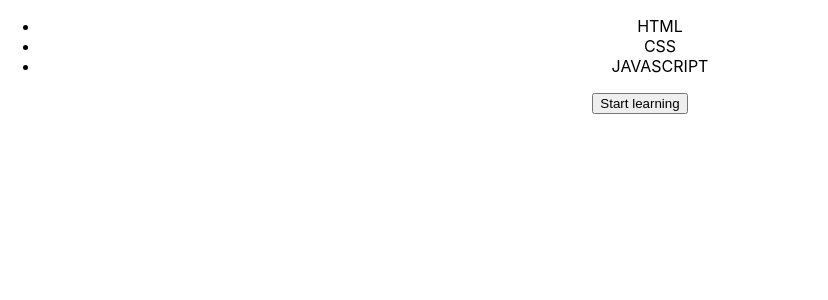
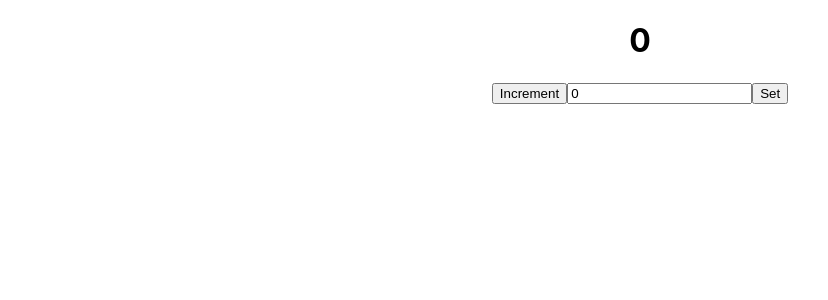
Before and after one commit to wdbsa/learning-testing, a React (Create React App) app: page / in a window 1280 px wide. Shown: the top 300 px of the page, without its empty margins (0-828 px from the left). Built offline with nearby package versions, Linux system fonts and the light colour scheme.

Commit message:
user interface testing

```diff
--- a/package.json
+++ b/package.json
@@ -5,7 +5,7 @@
   "dependencies": {
     "@testing-library/jest-dom": "^5.16.5",
     "@testing-library/react": "^13.4.0",
-    "@testing-library/user-event": "^13.5.0",
+    "@testing-library/user-event": "^14.4.3",
     "@types/jest": "^27.5.2",
     "@types/node": "^16.18.3",
     "@types/react": "^18.0.24",
--- a/src/App.tsx
+++ b/src/App.tsx
@@ -1,6 +1,7 @@
 import React from 'react';
 import './App.css';
 import Application from './application/application';
+import Counter from './counter/counter';
 import Skills from './skills/skills';
 import { SkillProps } from './skills/skills.types';
 
@@ -12,9 +13,10 @@
 
   return (
     <div className="App">
-      {/* <Application /> */}
+       {/* <Application />
+      <Skills skills={strArr.skills}/> */}
 
-      <Skills skills={strArr.skills}/>
+      <Counter />
     </div>
   );
 }
--- /dev/null
+++ b/src/counter/counter.tsx
@@ -0,0 +1,19 @@
+import { useState } from "react";
+
+const Counter = () => {
+    const [count, setCount] = useState(0);
+    const [amount, setAmount] = useState(0);
+
+    return (
+        <>
+            <div>
+                <h1>{count}</h1>
+                <button onClick={() => setCount(count + 1)}>Increment</button>
+                <input type="number" name="amount" value={amount} onChange={(e) => setAmount(parseInt(e.target.value))} />
+                <button onClick={() => setCount(amount)}>Set</button>
+            </div>
+        </>
+     );
+}
+
+export default Counter;
```
Also changed, not shown: 2 other files (tests, documents, lock files or other folders).
